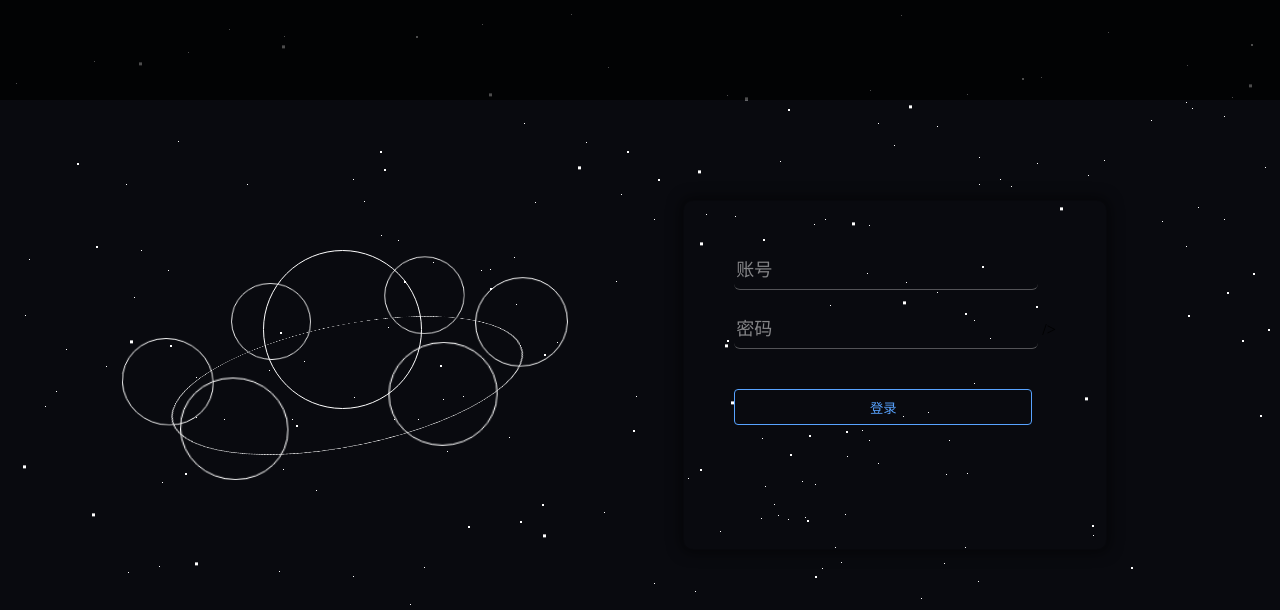
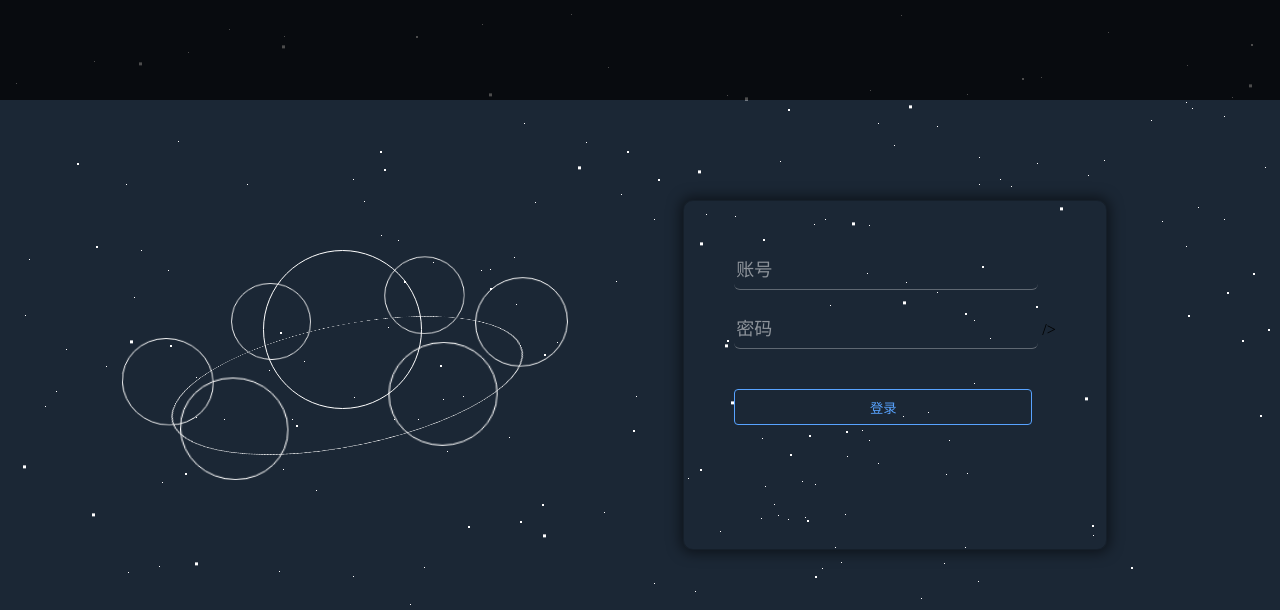
Before and after one commit to 1TanTao/MyWork, a plain HTML site: page MyWork/login.html in a window 1280 px wide. Shown: the top 610 px of the page. Drawn offline with Linux system fonts and the light colour scheme.

Commit message:
Update back.css

```diff
--- a/MyWork/css/back.css
+++ b/MyWork/css/back.css
@@ -7,7 +7,7 @@ body {
   padding: 0;
 
   height: 100%;
-  background: #090a0f;
+  background: #1b2735;
   /* background: radial-gradient(ellipse at bottom, #1b2735 0%, #090a0f 100%); */
   overflow: hidden;
   position: relative;
```
